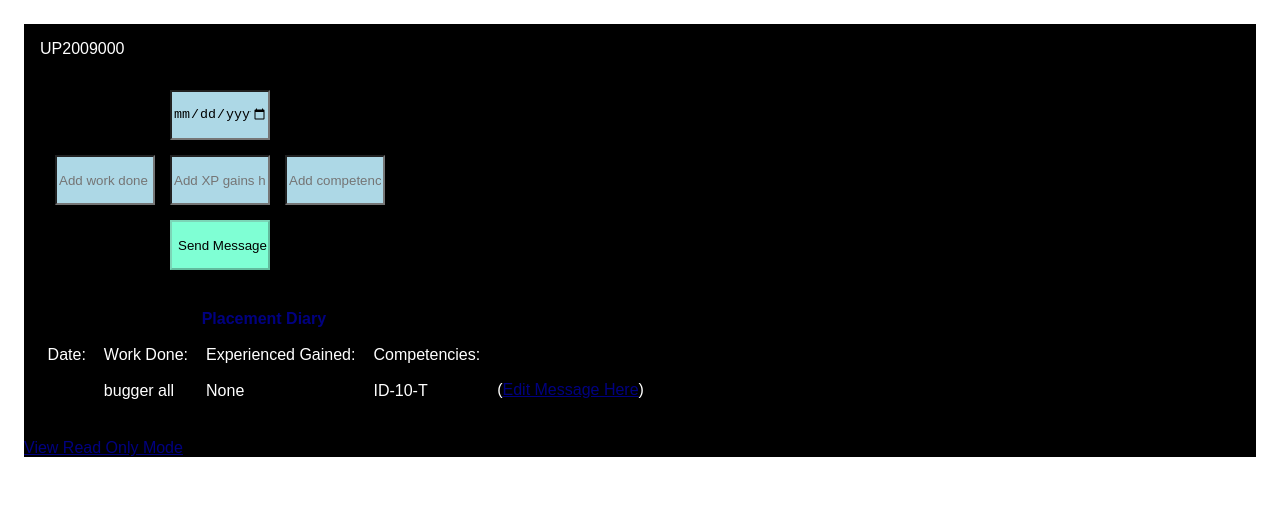
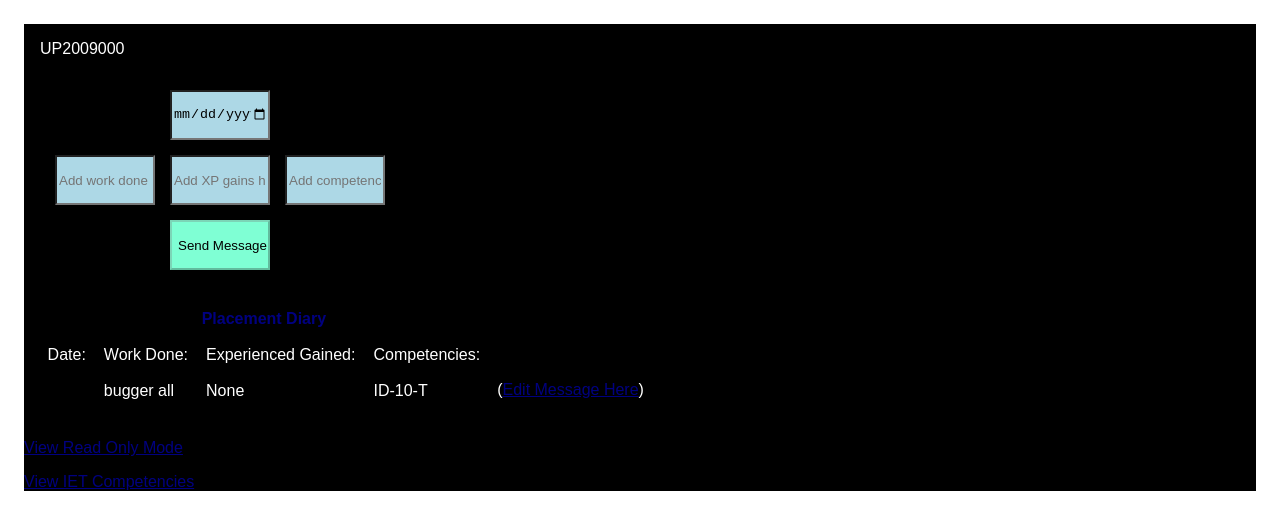
Before and after one commit to AlexanderEJDC/WebProgCoursework, a website: page Main/clientside/index.html in a window 1280 px wide. Drawn offline with Linux system fonts and the light colour scheme; no server answers.

Commit message:
Finished!

```diff
--- a/Main/clientside/index.html
+++ b/Main/clientside/index.html
@@ -51,4 +51,5 @@
 
 <footer>
     <p><a href = reader.html> View Read Only Mode </p>
+    <p><a href = https://www.engc.org.uk/engcdocuments/internet/Website/UK-SPEC%20third%20edition%20(1).pdf> View IET Competencies </a></p>
 </footer>
```
Also changed, not shown: README.md.
